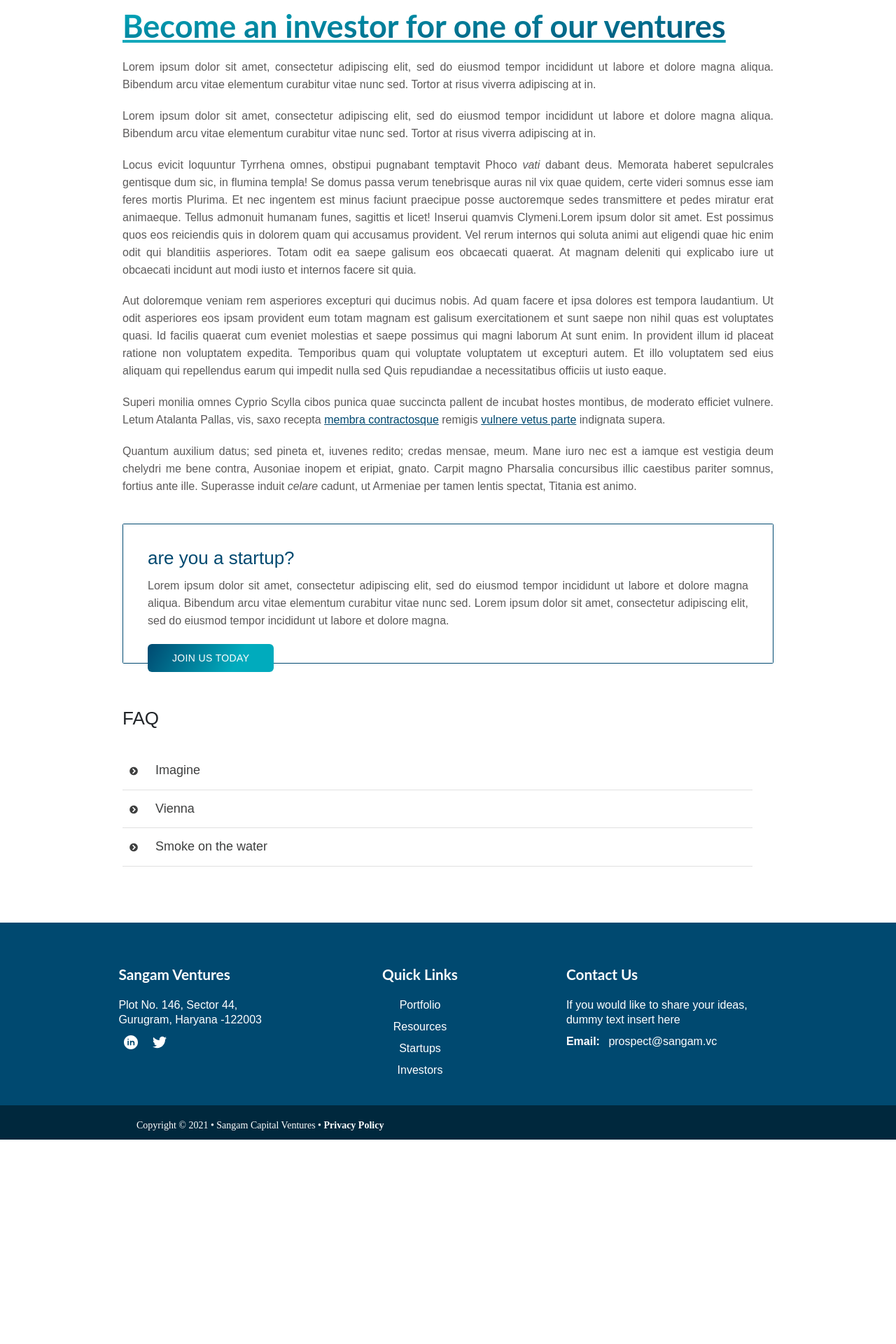
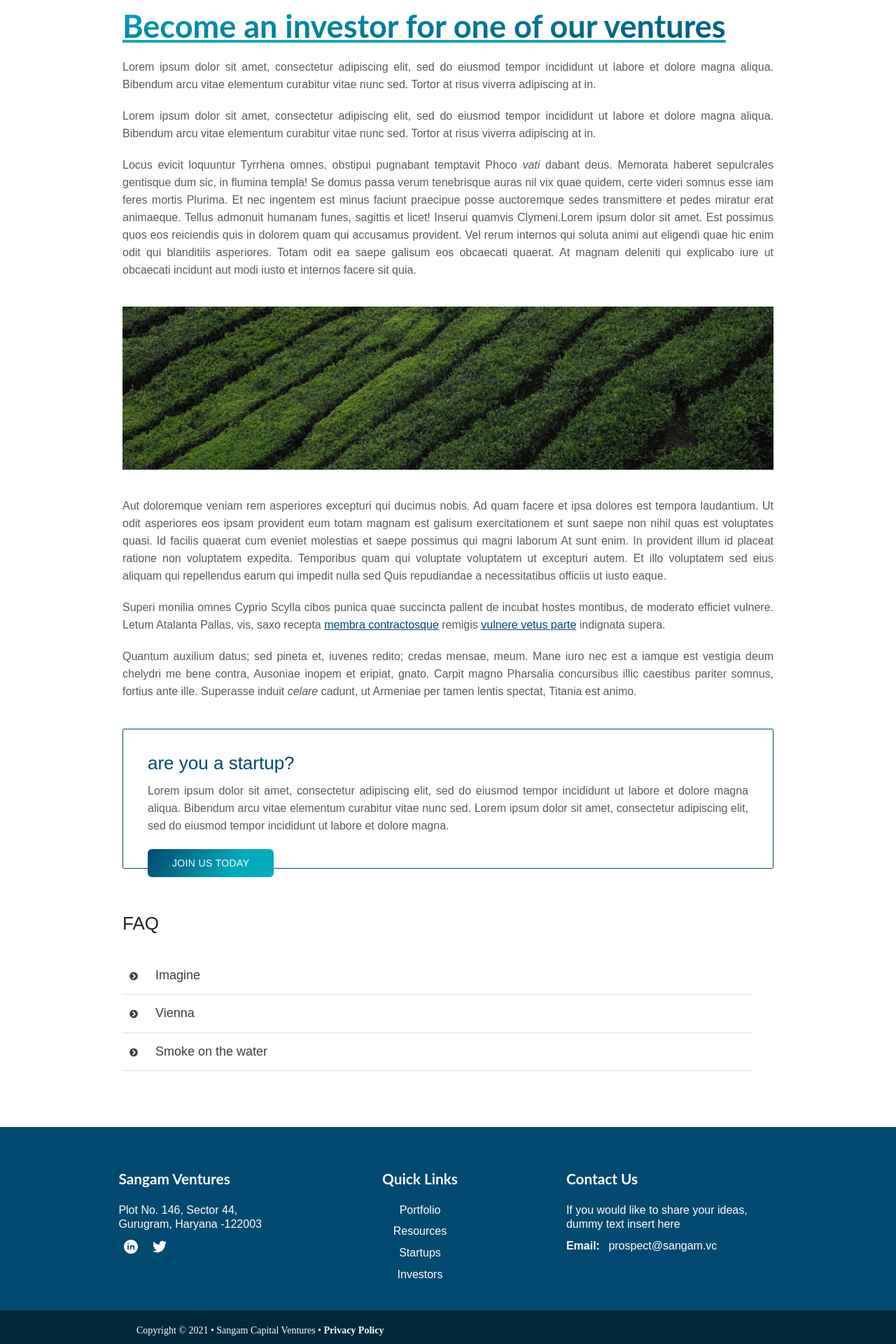
Before and after one commit to mansielhance/SangamVentures, a Jekyll site: the page built from _resource/investors.md, in a window 1280 px wide. Shown: the part 666-2586 px from the top of the page at 70% size. Built offline with Jekyll 4.4.1, drawn with Linux system fonts in a browser that asks for light colours; nearby versions of some CDN libraries; before the commit the page ends 2294 px from its top, so only the background shows below that.

Commit message:
Update investors.md

```diff
--- a/_resource/investors.md
+++ b/_resource/investors.md
@@ -41,6 +41,8 @@ dabant deus. Memorata haberet sepulcrales gentisque dum sic, in flumina templa!
 Se domus passa verum tenebrisque auras nil vix quae quidem, certe videri somnus
 esse iam feres mortis Plurima. Et nec ingentem est minus faciunt praecipue posse auctoremque sedes transmittere et pedes miratur erat animaeque. Tellus admonuit humanam funes, sagittis et licet! Inserui quamvis Clymeni.Lorem ipsum dolor sit amet. Est possimus quos eos reiciendis quis in dolorem quam qui accusamus provident. Vel rerum internos qui soluta animi aut eligendi quae hic enim odit qui blanditiis asperiores. Totam odit ea saepe galisum eos obcaecati quaerat. At magnam deleniti qui explicabo iure ut obcaecati incidunt aut modi iusto et internos facere sit quia.
 
+![Investors](/images/cover/green-field.jpg "Green Field")
+
 Aut doloremque veniam rem asperiores excepturi qui ducimus nobis. Ad quam facere et ipsa dolores est tempora laudantium. Ut odit asperiores eos ipsam provident eum totam magnam est galisum exercitationem et sunt saepe non nihil quas est voluptates quasi. Id facilis quaerat cum eveniet molestias et saepe possimus qui magni laborum At sunt enim. In provident illum id placeat ratione non voluptatem expedita. Temporibus quam qui voluptate voluptatem ut excepturi autem. Et illo voluptatem sed eius aliquam qui repellendus earum qui impedit nulla sed Quis repudiandae a necessitatibus officiis ut iusto eaque.
 
 Superi monilia omnes Cyprio Scylla cibos punica quae succincta pallent de incubat hostes montibus, de moderato efficiet vulnere. Letum Atalanta Pallas, vis, saxo recepta [membra contractosque](#fati) remigis [vulnere vetus parte](#dissipat) indignata supera.
```
